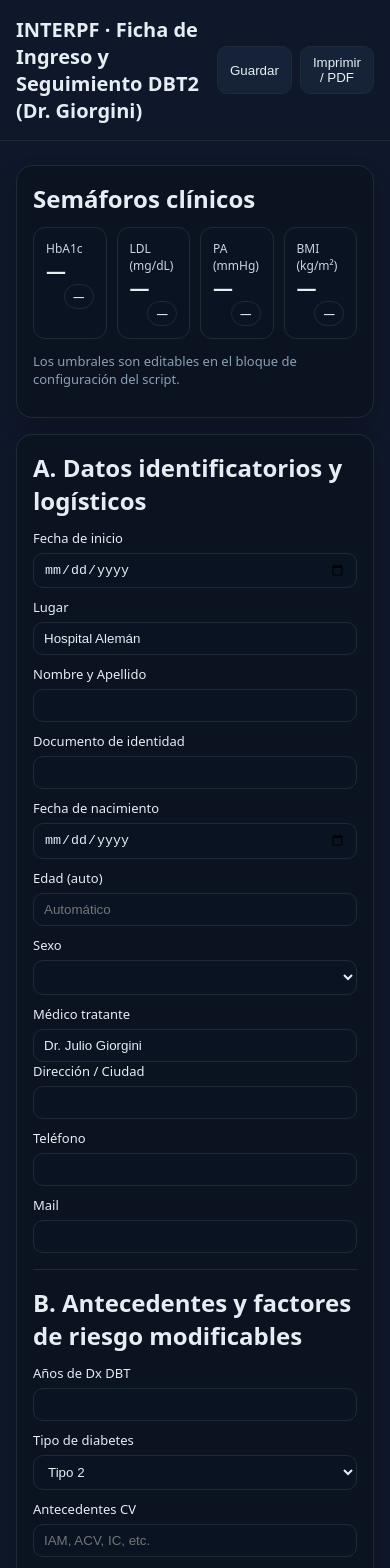
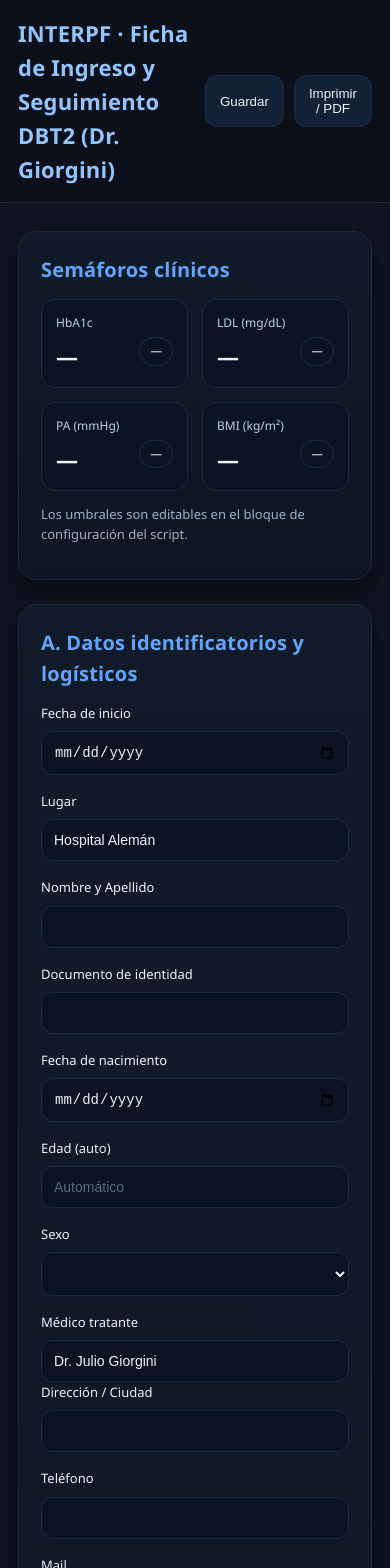
Before and after one commit to jgiorgini/stca-dm2-medico-GPT, a React (Vite) app: page / in a window 390 px wide. Shown: the top 1568 px of the page. Built offline with nearby package versions, Linux system fonts and the light colour scheme; the HTML template or start-up script is replaced by a standard one.

Commit message:
Refactor styles in src/styles.css for better design
Updated CSS variables and styles for improved design and responsiveness.

```diff
--- a/src/styles.css
+++ b/src/styles.css
@@ -1,64 +1,196 @@
+/* ====== Diseño INTERPF DBT2 — Estética limpia, aireada, legible ====== */
+
+/* Paleta y tipografía */
 :root{
-  --bg:#0f172a; --card:#0b1220; --muted:#8aa0b4; --txt:#e6edf3;
-  --border:#1f2a37; --primary:#22d3ee; --ok:#22c55e; --warn:#f59e0b; --danger:#ef4444;
-}
-*{box-sizing:border-box}
-html,body{height:100%}
-body{margin:0;background:var(--bg);color:var(--txt);font-family:ui-sans-serif,system-ui,Segoe UI,Roboto,Helvetica,Arial}
-
-.container{max-width:1100px;margin:24px auto;padding:0 16px}
-.app-header{display:flex;align-items:center;justify-content:space-between;gap:12px;padding:16px 16px;border-bottom:1px solid var(--border)}
-.app-header h1{font-size:20px;margin:0}
-.header-actions{display:flex;gap:8px}
-
-button{background:#152238;border:1px solid var(--border);color:var(--txt);padding:8px 12px;border-radius:10px;cursor:pointer}
-button.primary{background:var(--primary);color:#06202a;border-color:transparent}
-button:disabled{opacity:.6;cursor:not-allowed}
-.link{color:var(--primary);text-decoration:none;display:inline-block;margin-left:6px;font-size:13px}
-
-.card{background:var(--card);border:1px solid var(--border);border-radius:16px;padding:16px;margin:16px 0;box-shadow:0 10px 20px rgba(0,0,0,.2)}
-h2{margin:0 0 12px}
-h3{margin:14px 0 8px;color:#cbd5e1}
-hr{border:none;border-top:1px solid var(--border);margin:16px 0}
-
-.grid2{display:grid;grid-template-columns:repeat(2,1fr);gap:10px}
-.grid3{display:grid;grid-template-columns:repeat(3,1fr);gap:10px}
-.grid4{display:grid;grid-template-columns:repeat(4,1fr);gap:10px}
-
-label{display:flex;flex-direction:column;gap:6px;font-size:13px}
-input,select,textarea{background:#0a1322;border:1px solid var(--border);color:var(--txt);padding:8px 10px;border-radius:10px}
-textarea{resize:vertical;min-height:70px}
-.inline{display:flex;align-items:center;gap:6px}
-.chk{display:flex;align-items:center;gap:8px}
-.muted{color:var(--muted);font-size:13px}
-
-#kpis .kpi-grid{display:grid;grid-template-columns:repeat(4,1fr);gap:10px}
-.kpi{background:#0a1322;border:1px solid var(--border);border-radius:12px;padding:12px}
-.kpi span{display:block;color:#cbd5e1;font-size:12px}
-.kpi strong{font-size:20px}
-.flag{float:right;padding:3px 8px;border-radius:999px;border:1px solid var(--border);font-size:12px}
-.flag.green{background:rgba(34,197,94,.14);border-color:#14532d}
-.flag.red{background:rgba(239,68,68,.14);border-color:#7f1d1d}
-.flag.gray{background:#0a1322}
-
-.actions{display:flex;gap:8px;margin-top:12px}
-
-/* Impresión */
-.only-print{display:none}
-@media print{
-  .no-print{display:none!important}
-  body{background:white;color:#000}
-  .container{max-width:none;margin:0;padding:0}
-  .card{background:white;border:none;box-shadow:none}
-  input,select,textarea{border:1px solid #ccc}
-  .only-print{display:block}
-  .print-footer{margin:12px 16px;font-size:12px;color:#333}
+  --bg: #0f1420;             /* fondo */
+  --panel: #111a28;          /* tarjetas */
+  --panel-2: #0d1522;        /* paneles secundarios */
+  --text: #eef3f7;           /* texto principal */
+  --muted: #9fb1c4;          /* texto atenuado */
+  --line: #1c2a3d;           /* bordes / separadores */
+  --accent: #60a5fa;         /* AZUL claro por defecto (títulos y acentos) */
+  --accent-strong: #93c5fd;
+  --ok: #22c55e;
+  --warn: #f59e0b;
+  --danger: #ef4444;
 }
 
-/* Responsive */
-@media (max-width: 980px){
-  .grid4{grid-template-columns:repeat(2,1fr)}
+body.accent-green{
+  --accent: #5eead4;         /* VERDE-agua */
+  --accent-strong: #99f6e4;
 }
-@media (max-width: 720px){
-  .grid2,.grid3,.grid4{grid-template-columns:1fr}
+
+/* Reset mínimo */
+*{ box-sizing: border-box; }
+html, body { height: 100%; }
+body{
+  margin: 0;
+  background: var(--bg);
+  color: var(--text);
+  font-family: "Century Gothic", "Segoe UI", Roboto, Helvetica, Arial, sans-serif;
+  line-height: 1.55;
+  -webkit-font-smoothing: antialiased;
+  -moz-osx-font-smoothing: grayscale;
 }
+
+/* Contenedores */
+.container{ max-width: 1100px; margin: 28px auto; padding: 0 18px; }
+.card{
+  background: linear-gradient(180deg, var(--panel), var(--panel-2));
+  border: 1px solid var(--line);
+  border-radius: 18px;
+  padding: 22px;
+  margin: 18px 0 24px;
+  box-shadow: 0 14px 28px rgba(0,0,0,.24), 0 10px 10px rgba(0,0,0,.18);
+}
+
+/* Header */
+.app-header{
+  display:flex; align-items:center; justify-content:space-between; gap:14px;
+  padding: 16px 18px;
+  border-bottom: 1px solid var(--line);
+  background: rgba(0,0,0,.18);
+  backdrop-filter: blur(4px);
+}
+.app-header h1{
+  font-size: 22px; font-weight: 700; letter-spacing:.2px; margin:0;
+  color: var(--accent-strong);
+}
+.header-actions{ display:flex; gap:10px; }
+
+/* Tipografía y títulos */
+h2{
+  margin: 0 0 14px;
+  font-size: 20px; font-weight: 700; letter-spacing: .2px;
+  color: var(--accent);
+}
+h3{
+  margin: 18px 0 12px;
+  font-size: 16px; font-weight: 700;
+  color: var(--accent-strong);
+}
+
+/* Título con link a la derecha (STOP-BANG / PHQ2) */
+.title-right{
+  display:flex; align-items:center; justify-content:space-between; gap: 10px;
+  margin: 18px 0 12px;
+}
+.title-right .title-link{
+  color: var(--accent-strong);
+  text-decoration: none;
+  font-weight: 700;
+  border: 1px solid var(--line);
+  padding: 6px 10px; border-radius: 10px;
+  background: rgba(96,165,250,.10);
+}
+.title-right .title-link:hover{ filter: brightness(1.1); }
+
+/* Texto secundario y separadores */
+.muted{ color: var(--muted); font-size: 13px; }
+hr{ border: none; border-top: 1px solid var(--line); margin: 18px 0 6px; }
+
+/* Controles y formularios */
+label{ display:flex; flex-direction:column; gap: 8px; font-size: 13px; }
+input, select, textarea{
+  width: 100%;
+  background: #0a1322;
+  border: 1px solid var(--line);
+  color: var(--text);
+  padding: 12px 12px;
+  border-radius: 12px;
+  font-size: 14px;
+  transition: border-color .15s ease, box-shadow .15s ease, background .15s ease;
+}
+input::placeholder, textarea::placeholder{ color: #8aa0b4a0; }
+input:focus, select:focus, textarea:focus{
+  outline: none;
+  border-color: var(--accent);
+  box-shadow: 0 0 0 3px rgba(96,165,250,.18);
+  background: #0c1830;
+}
+textarea{ min-height: 84px; resize: vertical; }
+
+/* Grillas con aire */
+.grid2{ display:grid; grid-template-columns: 1fr 1fr; gap: 16px 14px; }
+.grid3{ display:grid; grid-template-columns: repeat(3, 1fr); gap: 16px 14px; }
+.grid4{ display:grid; grid-template-columns: repeat(4, 1fr); gap: 16px 14px; }
+.inline{ display:flex; align-items:center; gap:10px; }
+.chk{ display:flex; align-items:center; gap:10px; }
+
+/* Botones */
+button{
+  appearance: none;
+  background: #132136;
+  color: var(--text);
+  border: 1px solid var(--line);
+  padding: 10px 14px;
+  border-radius: 12px;
+  cursor: pointer;
+  transition: transform .05s ease, filter .15s ease, background .15s ease;
+}
+button:hover{ filter: brightness(1.08); }
+button:active{ transform: translateY(1px); }
+button.primary{
+  background: var(--accent); color: #07111f; border-color: transparent; font-weight: 700;
+}
+button.danger{ background: var(--danger); color:#fff; border-color: transparent; }
+.actions{ display:flex; gap: 12px; margin-top: 10px; flex-wrap: wrap; }
+
+/* KPIs / Semáforos */
+#kpis .kpi-grid{ display:grid; grid-template-columns: repeat(4, 1fr); gap: 14px; }
+.kpi{
+  background: #0a1322;
+  border: 1px solid var(--line);
+  border-radius: 14px; padding: 14px;
+}
+.kpi span{ display:block; color:#bfd3e4; font-size: 12px; margin-bottom: 6px; }
+.kpi strong{ font-size: 22px; letter-spacing: .3px; }
+.flag{
+  float:right; padding: 4px 10px; border-radius: 999px; border: 1px solid var(--line);
+  font-size: 12px; margin-top: -2px;
+}
+.flag.green{ background: rgba(34,197,94,.16); border-color:#14532d; }
+.flag.red{ background: rgba(239,68,68,.16); border-color:#7f1d1d; }
+.flag.gray{ background: #0a1322; }
+
+/* Tabla/Lista de medicación vertical */
+.medication-list-vertical{ display: grid; gap: 8px; }
+.med-item{
+  display: grid;
+  grid-template-columns: 26px 1fr 180px 140px;
+  align-items: center;
+  gap: 10px;
+  padding: 10px 12px;
+  border: 1px dashed var(--line);
+  border-radius: 12px;
+  background: rgba(255,255,255,0.02);
+}
+.med-item label{ margin: 0; }
+.input-dosis, .input-frec{ width: 100%; }
+
+/* Footer de impresión */
+.only-print{ display:none; }
+@media print{
+  .no-print{ display:none !important; }
+  body{ background: #fff; color: #000; }
+  .container{ max-width: none; margin: 0; padding: 0; }
+  .card{ background: #fff; border: none; box-shadow: none; }
+  input, select, textarea{ border: 1px solid #cfcfcf; background: #fff; color: #000; }
+  h2, h3{ color: #0b3d91; }
+  .only-print{ display:block; }
+  .print-footer{ margin: 14px 16px; font-size: 12px; color: #333; }
+}
+
+/* Responsivo — aire en mobile */
+@media (max-width: 1080px){
+  .grid4{ grid-template-columns: repeat(2, 1fr); }
+}
+@media (max-width: 860px){
+  .grid3{ grid-template-columns: 1fr 1fr; }
+  #kpis .kpi-grid{ grid-template-columns: 1fr 1fr; }
+}
+@media (max-width: 640px){
+  .grid2, .grid3, .grid4{ grid-template-columns: 1fr; }
+  .med-item{ grid-template-columns: 26px 1fr; }
+  .input-dosis, .input-frec{ margin-top: 6px; }
+}
```
